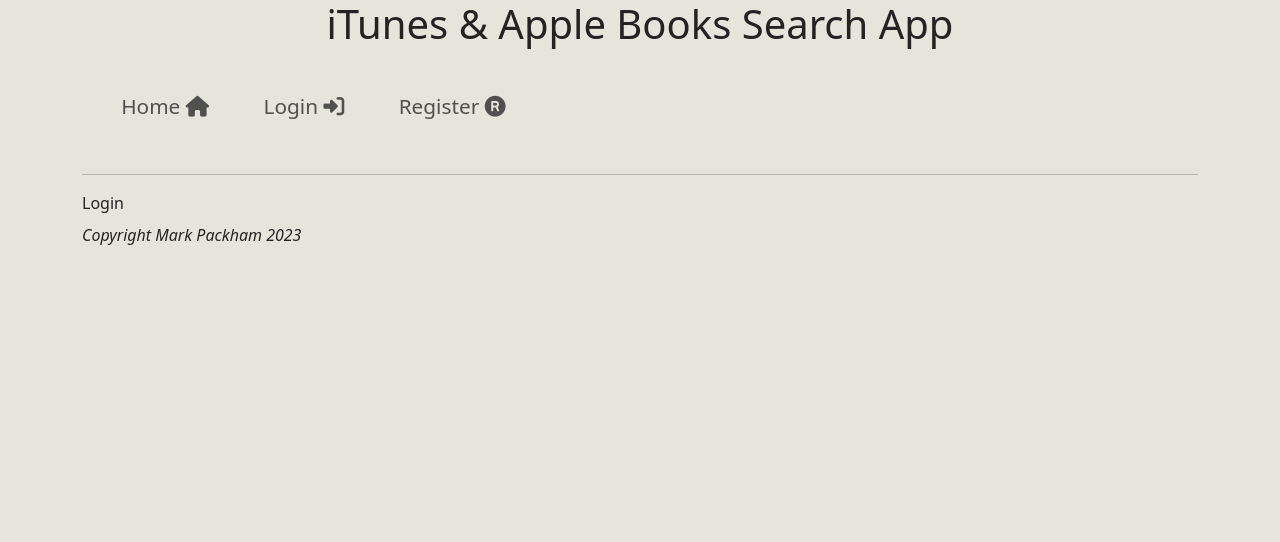
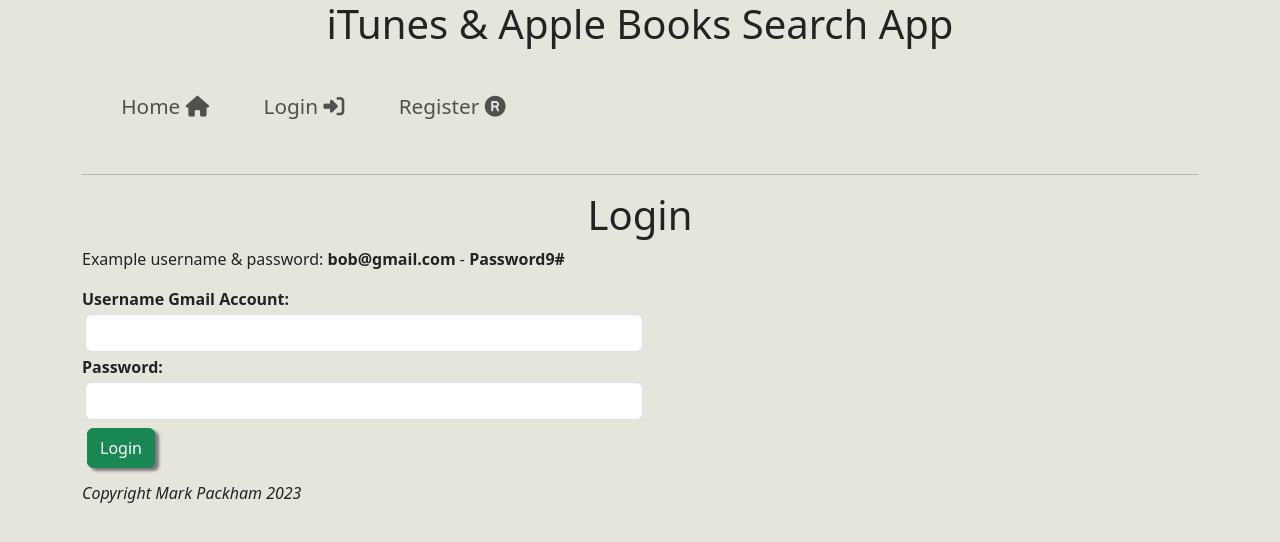
Before and after one commit to markpackham/HyperionReactExpressFaviTunesCapstoneProject, a React (Vite) app in the folder frontend/: page /login in a window 1280 px wide. Shown: the top 542 px of the page. Built offline with nearby package versions, Linux system fonts and the light colour scheme.

Commit message:
setup user login

```diff
--- a/frontend/src/components/users/Login.jsx
+++ b/frontend/src/components/users/Login.jsx
@@ -1,5 +1,115 @@
+import { Link } from "react-router-dom";
+import { useFormik } from "formik";
+import * as Yup from "yup";
+import axios from "axios";
+import DOMPurify from "dompurify";
+import Swal from "sweetalert2";
+import { urlPath } from "../../global";
+import { useState } from "react";
+
 const Login = () => {
-  return <div>Login</div>;
+  const token_storage = sessionStorage.getItem("jwt_token");
+  const [token, setToken] = useState("");
+
+  const formik = useFormik({
+    initialValues: {
+      username: "",
+      password: "",
+    },
+    validationSchema: Yup.object({
+      username: Yup.string().email().required("Gmail is required"),
+      password: Yup.string()
+        .matches(
+          /^(?=.*[a-z])(?=.*[A-Z])(?=.*[0-9])(?=.*[!@#$%^&*])(?=.{8,})/,
+          "Must Contain At Least 8 Characters, One Uppercase, One Lowercase, One Number and One Special Case Character"
+        )
+        .required("Required"),
+    }),
+    onSubmit: () => {
+      axios
+        .post(`${urlPath}login`, {
+          username: DOMPurify.sanitize(formik.values.username),
+          password: DOMPurify.sanitize(formik.values.password),
+        })
+        .then((res) => {
+          if (res.status === 200 && res.data != "Incorrect user credentials") {
+            Swal.fire({
+              title: res.data.message,
+              icon: "success",
+            });
+
+            setToken[res.data.token];
+            sessionStorage.setItem("jwt_token", res.data.token);
+          } else {
+            console.error("Login failed:", res.statusText);
+            Swal.fire({
+              title: "Login Failed",
+              text: res.statusText,
+              icon: "error",
+            });
+          }
+        })
+        .catch((error) => {
+          console.error("Login error:", error);
+          Swal.fire({
+            title: "Login Error",
+            text: error.message,
+            icon: "error",
+          });
+        });
+    },
+  });
+
+  return (
+    <>
+      <h1>Login</h1>
+      {token_storage && (
+        <h4 className="text-success mt-4 mb-4">
+          Congrats, you are logged in and can add music & books to your favs.
+        </h4>
+      )}
+      <p>
+        Example username & password: <strong>bob@gmail.com</strong> -{" "}
+        <strong>Password9#</strong>
+      </p>
+      <form
+        onSubmit={formik.handleSubmit}
+        className="form-group col-sm-12 col-md-6"
+      >
+        <label htmlFor="username">Username Gmail Account:</label>
+        <input
+          id="username"
+          type="text"
+          className="form-control"
+          {...formik.getFieldProps("username")}
+        />
+
+        {formik.touched.username && formik.errors.username ? (
+          <div className="fw-bold text-danger mb-1">
+            {formik.errors.username}
+          </div>
+        ) : null}
+
+        <label htmlFor="password">Password:</label>
+        <input
+          id="password"
+          type="password"
+          className="form-control"
+          {...formik.getFieldProps("password")}
+        />
+
+        {formik.touched.password && formik.errors.password ? (
+          <div className="fw-bold text-danger mb-1">
+            {formik.errors.password}
+          </div>
+        ) : null}
+
+        <button type="submit" className="btn btn-success">
+          Login
+        </button>
+      </form>
+    </>
+  );
 };
 
 export default Login;
```
Also changed, not shown: 1 other file (tests, documents, lock files or other folders).
